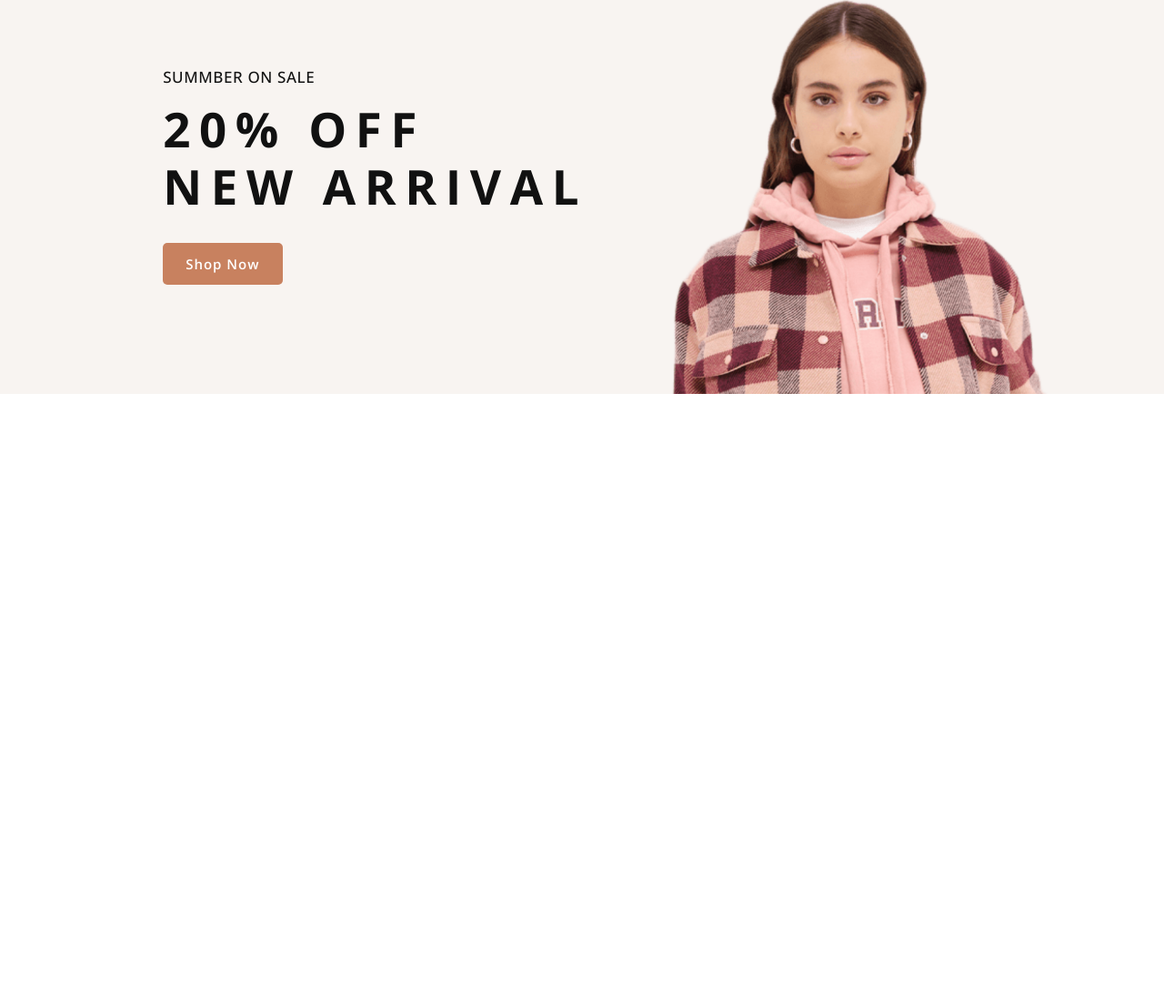
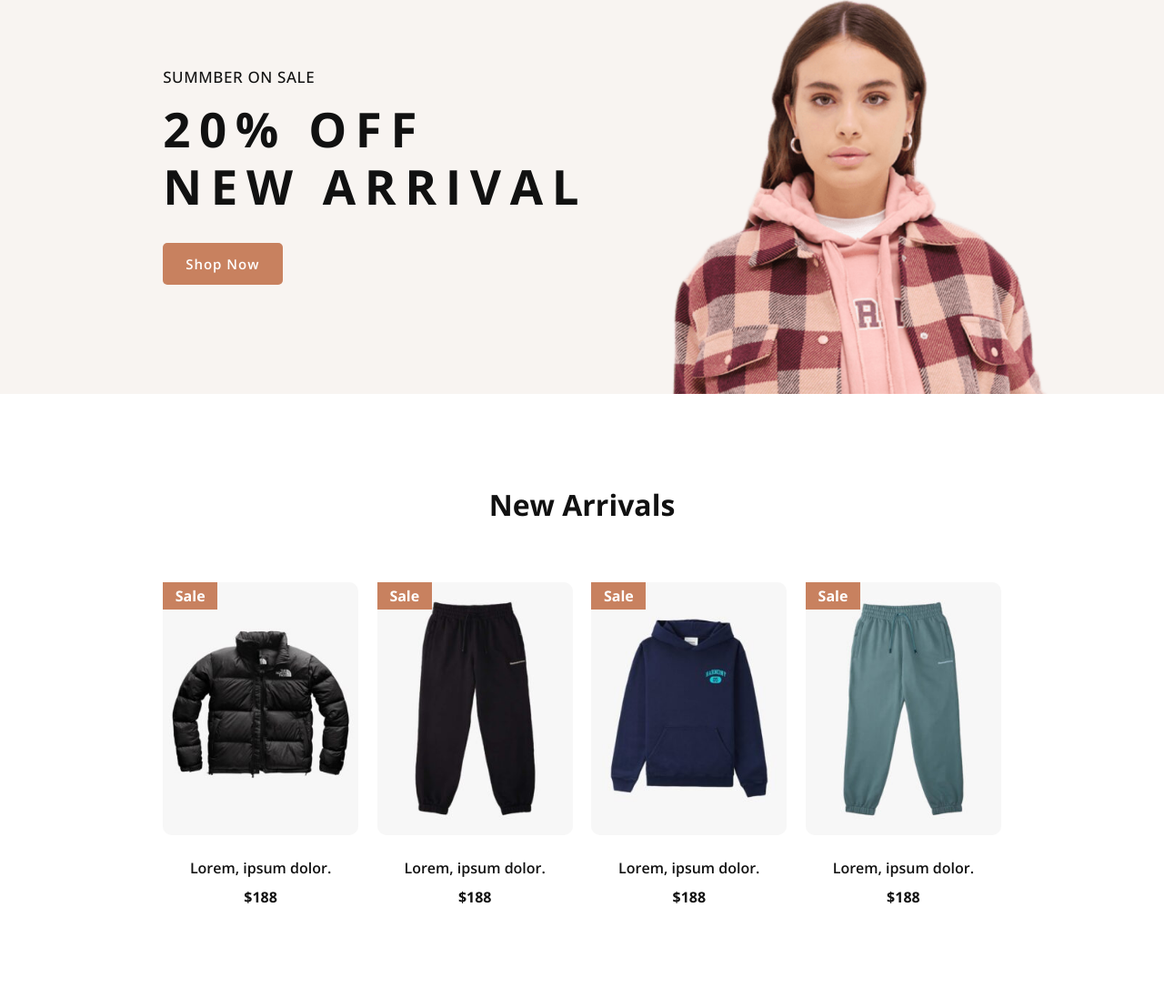
Before and after one commit to matador7495/Ecommerce-Website, a plain HTML site: page index.html in a window 1280 px wide. Shown: the part 2171-3268 px from the top of the page at 91% size. Before the commit the page ends 2604 px from the top, so only its background shows below. Drawn offline with nearby package versions, Linux system fonts and the light colour scheme.

Commit message:
new section

```diff
--- a/css/style.css
+++ b/css/style.css
@@ -234,3 +234,53 @@ header.sticky {
   letter-spacing: 0.6rem;
   margin-bottom: 30px;
 }
+
+.new-content {
+  display: grid;
+  grid-template-columns: repeat(auto-fit, minmax(200px, auto));
+  gap: 1.3rem;
+  align-items: center;
+  margin-top: 4rem;
+  text-align: center;
+}
+
+.box {
+  position: relative;
+  transition: all 0.40s ease;
+}
+
+.box img {
+  width: 100%;
+  height: auto;
+  margin-bottom: 20px;
+  border-radius: 10px;
+}
+
+.box h5 {
+  font-size: 16px;
+  font-weight: 600;
+  margin-bottom: 10px;
+}
+
+.box h6 {
+  font-size: 16px;
+  font-weight: 700;
+}
+
+.sale {
+  position: absolute;
+  top: 0;
+  left: 0;
+  width: 60px;
+  height: 30px;
+  background: var(--main-color);
+  color: var(--bg-color);
+  display: inline-flex;
+  align-items: center;
+  justify-content: center;
+}
+
+.box:hover {
+  transform: scale(0.9) translateY(-5px);
+  cursor: pointer;
+}
--- a/index.html
+++ b/index.html
@@ -118,6 +118,46 @@
             <a href="#" class="btn">Shop Now</a>
          </div>
       </section>
+      <!-- new section -->
+      <section class="new" id="new">
+         <div class="center-text">
+            <h2>New Arrivals</h2>
+         </div>
+         <div class="new-content">
+            <div class="box">
+               <img src="img/tren1.jpg" alt="" />
+               <h5>Lorem, ipsum dolor.</h5>
+               <h6>$188</h6>
+               <div class="sale">
+                  <h4>Sale</h4>
+               </div>
+            </div>
+            <div class="box">
+               <img src="img/tren2.jpg" alt="" />
+               <h5>Lorem, ipsum dolor.</h5>
+               <h6>$188</h6>
+               <div class="sale">
+                  <h4>Sale</h4>
+               </div>
+            </div>
+            <div class="box">
+               <img src="img/tren3.jpg" alt="" />
+               <h5>Lorem, ipsum dolor.</h5>
+               <h6>$188</h6>
+               <div class="sale">
+                  <h4>Sale</h4>
+               </div>
+            </div>
+            <div class="box">
+               <img src="img/tren4.jpg" alt="" />
+               <h5>Lorem, ipsum dolor.</h5>
+               <h6>$188</h6>
+               <div class="sale">
+                  <h4>Sale</h4>
+               </div>
+            </div>
+         </div>
+      </section>
       <!-- link to js -->
       <script src="js/script.js"></script>
    </body>
```
